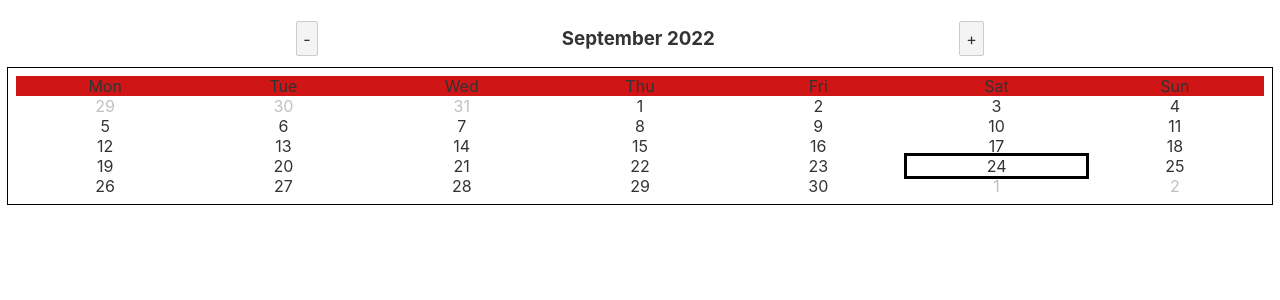
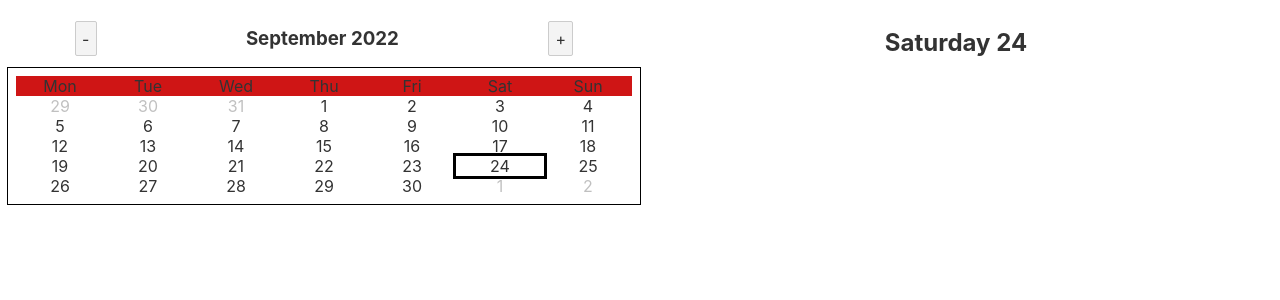
Before and after one commit to pierretre/calendar-extension, a Svelte app: page / in a window 1280 px wide. Shown: the top 300 px of the page. Built offline with nearby package versions, Linux system fonts and the light colour scheme.

Commit message:
added area to display day events, minor UI changes

```diff
--- a/src/App.svelte
+++ b/src/App.svelte
@@ -1,15 +1,33 @@
 <script>
 	import Calendar from "./Calendar.svelte";
+	import DayInfos from "./DayInfos.svelte";
 
 	var date = new Date();
-	let current_date = date.getFullYear()+"-"+(date.getMonth()+1)+"-"+ date.getDate();
 
 	function handleMessage(event){
-		const date = new Date(event.detail.date);
-		// console.log(date)
+		const month = event.detail.month
+		console.log(event.detail.date)
 	}
 </script>
 
 <main>
-	<Calendar on:displayDay={handleMessage} dateObj={new Date()}/>
+	<div class="wrapper1">
+		<div>
+		<Calendar
+			on:displayDay={handleMessage}
+			dateObj={date}/>
+		</div>
+		<div>
+			{#key date}
+			<DayInfos date={date}/>
+			{/key}
+		</div>
+	</div>
 </main>
+
+<style>
+	.wrapper1 {
+        display: grid;
+        grid-template-columns: repeat(2,1fr);
+    }
+</style>
--- a/src/CalDay.svelte
+++ b/src/CalDay.svelte
@@ -1,24 +1,17 @@
 <script>
-	import {createEventDispatcher} from 'svelte';
-    import { fly } from 'svelte/transition';
-
     export let date;
     export let cMonth;
 
+    import { fly } from 'svelte/transition';
+	import {createEventDispatcher} from 'svelte';
+
     const dateObj = new Date(date)
     const currentDate = new Date()
+    const dispatch = createEventDispatcher();
 
     // set time to 0 for later comparison
     dateObj.setHours(0, 0, 0, 0)
     currentDate.setHours(0, 0, 0, 0)
-
-    const dispatch = createEventDispatcher();
-
-    function develop(){
-        dispatch('displayDay', {
-            date: dateObj.toDateString()
-        });
-    }
 
     function dayHighlight(){
         return ((dateObj.getTime() == currentDate.getTime())? "active" : "") + ((dateObj.getMonth() != cMonth)? " off" : "");
@@ -27,8 +20,13 @@
 
 <main>
     <div class={dayHighlight()}
-        on:click={develop}
-        in:fly={{ y: -8 }}>
+        in:fly={{ y: -8 }}
+        on:click={() => {
+            dispatch('displayDay', {
+                date: dateObj.toDateString(),
+                month: cMonth
+            });
+        }}>
         {dateObj.getDate()}
     </div>
 </main>
@@ -37,12 +35,15 @@
     :hover{
         background-color: coral;
     }
+
     .off{
         opacity: 30%;
     }
+
     .active{
         outline:3px solid black;
     }
+
     div{
         text-align: center;
     }
--- a/src/Calendar.svelte
+++ b/src/Calendar.svelte
@@ -1,15 +1,26 @@
 <script>
+    // props :
     export let dateObj;
+
+    // imports :
     import CalDay from "./CalDay.svelte"
+	import {createEventDispatcher} from 'svelte';
 
+    // declaring const here
     const monthNames = ["January", "February", "March", "April", "May", "June","July", "August", "September", "October", "November", "December"];
+    const dispatch = createEventDispatcher();
+
     var displayedDays = []
+
     updateUI()
 
     function updateUI(){
         displayedDays = getExtendedMonthDays(dateObj.getFullYear(), dateObj.getMonth())
     }
 
+    // Function that returns a list of all days to display in the month
+    //      Adds last days of the previous month and first days of the next one's
+    //      to fill the calendar starting from monday to sunday
     function getExtendedMonthDays(year, month){
         let dates = [];
 
@@ -18,15 +29,23 @@
 
         const lastDay = new Date(year, month + 1, 1)
         lastDay.setDate(lastDay.getDate()-1)
-        lastDay.setDate(lastDay.getDate()+ (7-lastDay.getDay()%7));
+        lastDay.setDate(lastDay.getDate() + ((d = lastDay.getDay())? 7-d : 0));
 
         var d = new Date(firstDay)
         while (d <= lastDay) {
             dates.push(new Date(d));
             d.setDate(d.getDate() + 1);
         }
+
         return dates;
     }
+
+    // // Called on:click on CalDay
+    // function develop(){
+    //     dispatch('displayDay', {
+    //         date: dateObj.toDateString()
+    //     });
+    // }
 </script>
 
 <main>
@@ -36,7 +55,7 @@
             updateUI()
             }}>-</button>
         {#key displayedDays}
-            <h3 style="text-align: center;">{monthNames[dateObj.getMonth()]} {dateObj.getFullYear()}</h3>
+            <h3>{monthNames[dateObj.getMonth()]} {dateObj.getFullYear()}</h3>
         {/key}
         <button on:click={() => {
             dateObj.setMonth(dateObj.getMonth() + 1)
@@ -54,11 +73,11 @@
             <div>Sun</div>
         </div>
         {#key displayedDays}
-            <div class="wrapper">
-                {#each displayedDays as day}
-                    <CalDay date={day} cMonth={dateObj.getMonth()} on:displayDay/>
-                {/each}
-            </div>
+        <div class="wrapper">
+            {#each displayedDays as day}
+            <CalDay date={day} cMonth={dateObj.getMonth()} on:displayDay/>
+            {/each}
+        </div>
         {/key}
     </body>
 </main>
@@ -77,13 +96,13 @@
     }
 
     h3{
-        width: 50%;
+        text-align: center;
+        width: 70%;
     }
 
     .head{
         background-color: rgb(207, 21, 21);
         width: auto;
-        height: 40%;
         text-align: center;
     }
 
--- /dev/null
+++ b/src/DayInfos.svelte
@@ -0,0 +1,18 @@
+<script>
+    export let date;
+
+    const dateObj = new Date(date)
+    const weekDays = ['Sunday', 'Monday', 'Tuesday', 'Wednesday', 'Thursday', 'Friday', 'Saturday'];
+
+</script>
+
+<main>
+    <h2 >{weekDays[dateObj.getDay()]} {dateObj.getDate()}</h2>
+
+</main>
+
+<style>
+    h2{
+        text-align: center;
+    }
+</style>
```
Also changed, not shown: src/stores.js (added, +22 -0 lines).
